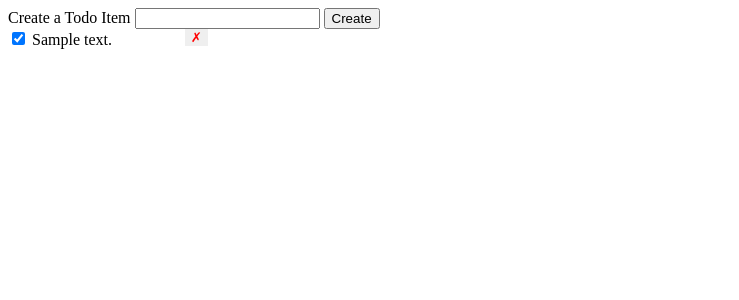
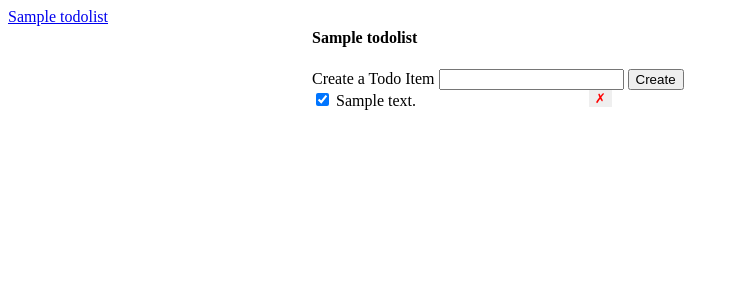
Before and after one commit to bredmond1019/Web-Development, a Flask app: template todoapp/templates/index.html in a window 1280 px wide. Shown: the top 300 px of the page, without its empty margins (0-739 px from the left). Run offline with Flask 2, Linux system fonts and the light colour scheme; the template is opened without the code that fills it: values that come from a table or form of the project are taken from there, others are empty; tables that the repository leaves empty hold one stand-in row (values such as "Sample post").

Commit message:
Added a list functionality

```diff
--- a/todoapp/app.py
+++ b/todoapp/app.py
@@ -15,7 +15,7 @@ class Todo(db.Model):
     __tablename__ = 'todos'
     id = db.Column(db.Integer, primary_key=True)
     description = db.Column(db.String(), nullable=False)
-    completed = db.Column (db.Boolean, nullable=False)
+    completed = db.Column (db.Boolean, nullable=False, default = False)
     list_id = db.Column(db.Integer, db.ForeignKey('todolists.id'), nullable = False)
 
     def __repr__(self):
@@ -42,7 +42,6 @@ so nullable is True (for now) instead of False. Until we can update all the exis
 Also, set nullable = True for now in the Todo class
 
 Then we will run another migration once they are all updated or edit them in psql.
-
 In PSQL we can create a list called "Uncategorized" and add all of our todo items to that list
 
 SQL Commands:
@@ -107,6 +106,14 @@ def delete_todo(todo_id):
     return jsonify({ 'success' : True})
 
 
+@app.route('/lists/<list_id>')
+def get_list_todos(list_id):
+    return render_template('index.html',
+    lists = TodoList.query.all(),
+    active_list = TodoList.query.get(list_id),
+    todos=Todo.query.filter_by(list_id=list_id).order_by('id').all())
+
+
 @app.route('/')
 def index():
-    return render_template('index.html', data=Todo.query.order_by('id').all())
+    return redirect(url_for('get_list_todos', list_id=1))
--- a/todoapp/templates/index.html
+++ b/todoapp/templates/index.html
@@ -12,7 +12,7 @@
             list-style: none;
             padding: 0;
             margin: 0;
-            width: 200px
+            width: 300px
         }
         li {
             clear: both;
@@ -24,28 +24,44 @@
             float: right;
             cursor: pointer;
         }
+        .lists-wrapper, .todos-wrapper {
+            display: inline-block;
+            vertical-align: top;
+        }
     </style>
 </head>
 <body>
-    <form id="form" method="post" action="todos/create">
-        <div>
+    <div class="lists-wrapper">
+        <ul id="lists">
+            {% for list in lists %}
+            <li>
+                <a href="/lists/{{ list.id }}">{{ list.name }}</a>
+            </li>
+            {% endfor %}
+        </ul>
+    </div>
+
+
+    <div class="todos-wrapper">
+        <h4>{{ active_list.name }}</h4>
+        <form id="form" method="post" action="todos/create">
+
             <label for="name">Create a Todo Item</label>
             <input type="text" id = "description" name = 'description'></input>
             <input type="submit" value='Create'></input>
-        </div>
+        </form>
 
-    </form>
     <div id='error' class="hidden">Something went wrong!</div>
     <ul id="todos">
-        {% for d in data %}
+        {% for todo in todos %}
         <li>
-            <input class="check-completed" data-id="{{ d.id }}" type="checkbox" {% if d.completed %} checked {% endif %}>
-            {{ d.description }}
-            <button class='todo-delete' data-id="{{ d.id }}">&cross;</button>
+            <input class="check-completed" data-id="{{ todo.id }}" type="checkbox" {% if todo.completed %} checked {% endif %}>
+            {{ todo.description }}
+            <button class='todo-delete' data-id="{{ todo.id }}">&cross;</button>
         </li>
         {% endfor %}
     </ul>
-
+</div>
 
     <script>
         const checkboxes = document.querySelectorAll('.check-completed');
```
